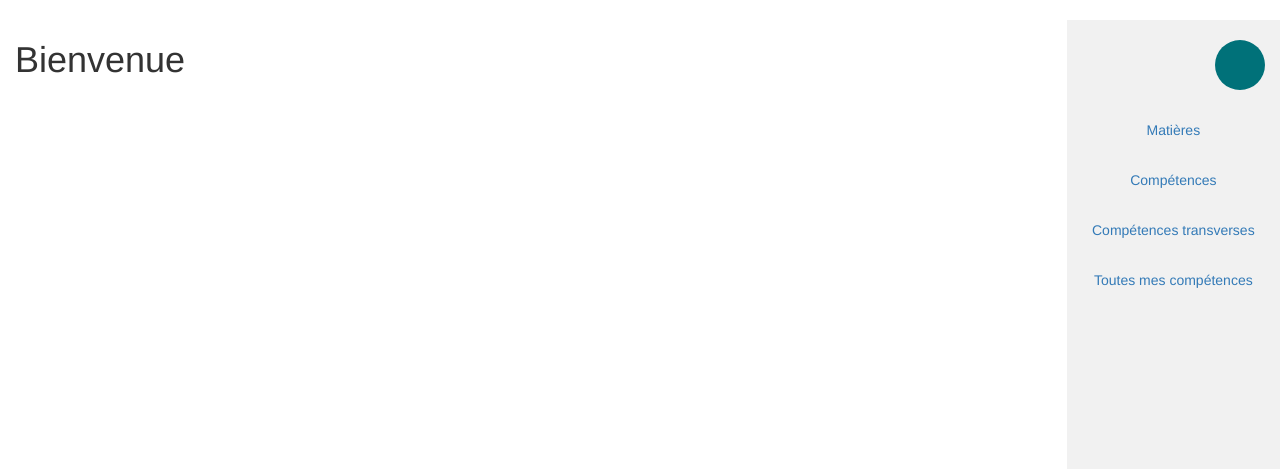
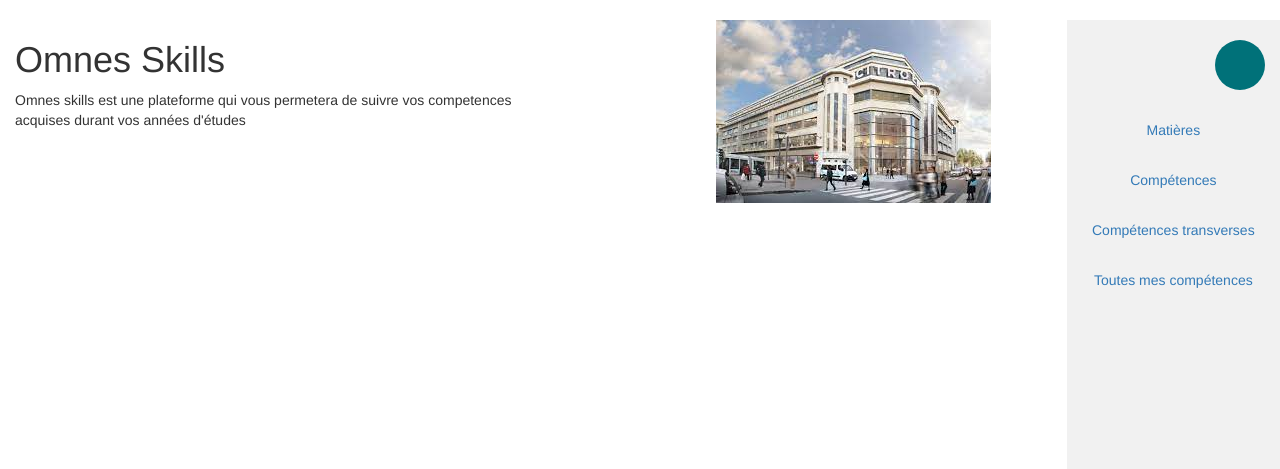
Before and after one commit to laurentdebize-ece/projet-web-dynamique-groupe_1_i, a PHP site: page / in a window 1280 px wide. Shown: the part 52-521 px from the top of the page. Run offline with PHP 8.4, Linux system fonts and the light colour scheme.

Commit message:
ajout images

```diff
--- a/index.php
+++ b/index.php
@@ -24,8 +24,13 @@
 <div class="container-fluid text-center">
     <div class="row content">
 
-        <div class="col-sm-10 text-left">
-            <h1>Bienvenue</h1>
+        <div class="col-sm-6 text-left">
+            <h1>Omnes Skills</h1>
+            <p>Omnes skills est une plateforme qui vous permetera de suivre vos competences<br>
+            acquises durant vos années d'études</p>
+        </div>
+        <div class="col-sm-4">
+            <img src="images/ECE_Lyon1.jpg" alt="images de differents campus">
         </div>
         <div class="col-sm-2 sidenav">
             <div id = "cercle"></div>
```
Also changed, not shown: images/ECE_Lyon1.jpg (added).
